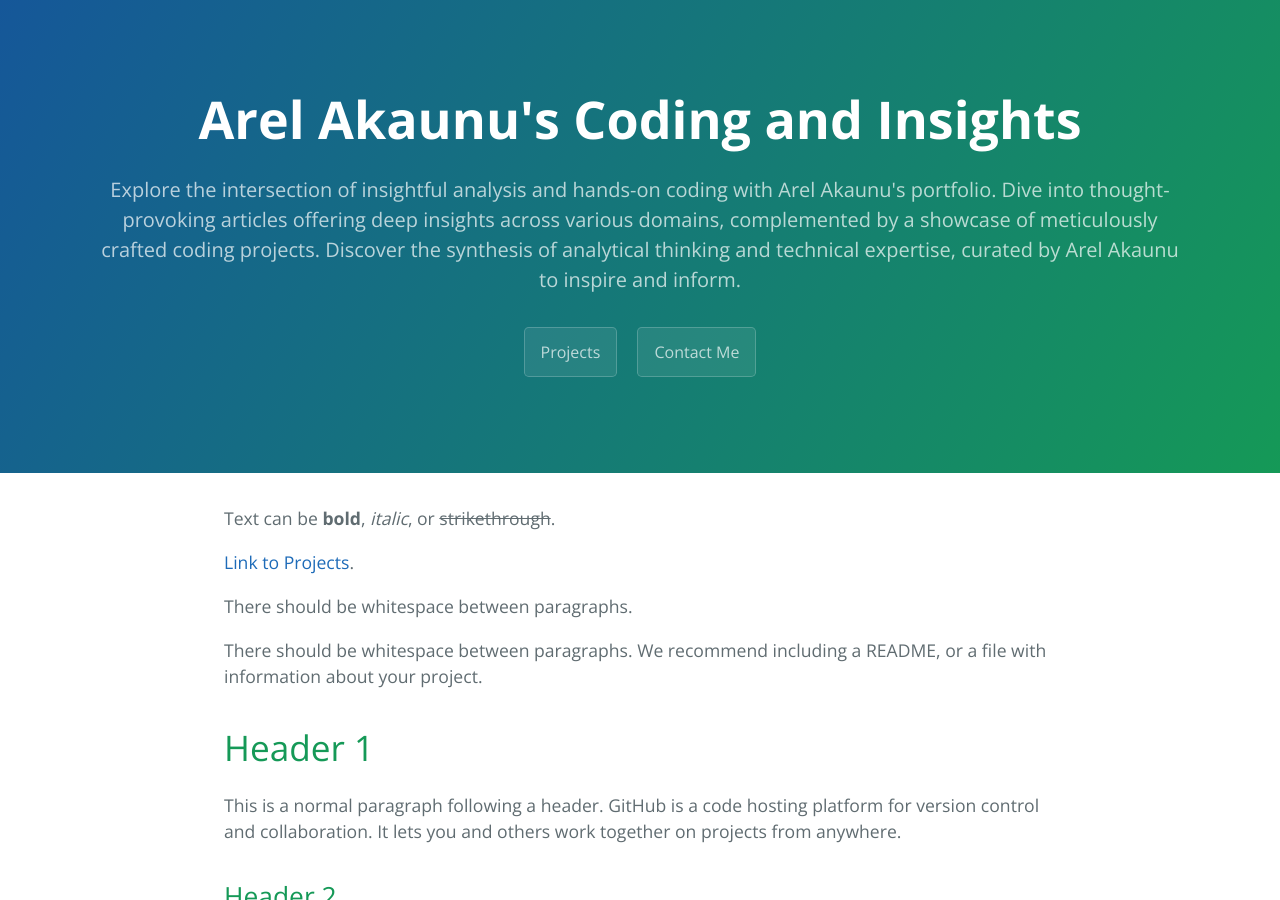
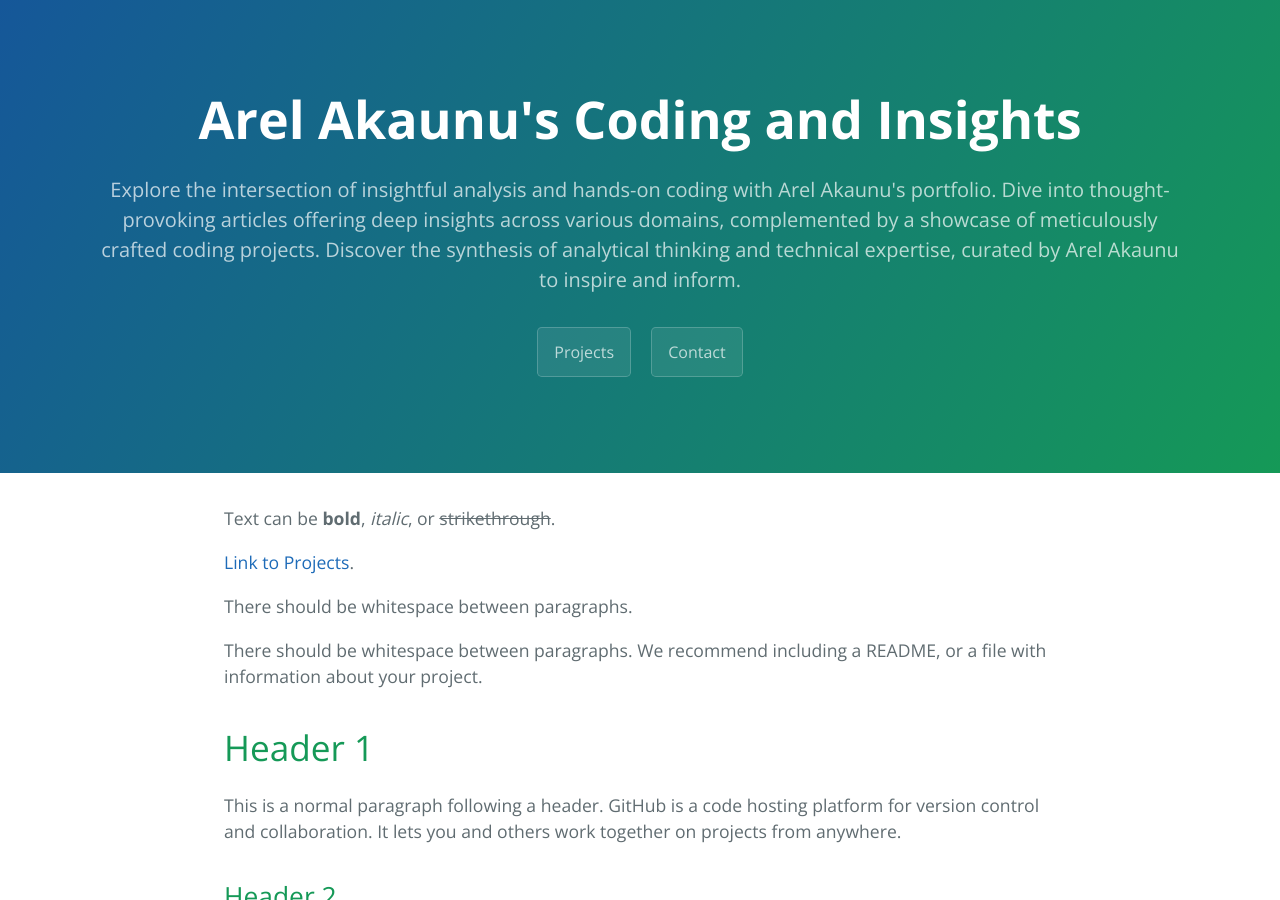
Before and after one commit to arelakaunu/arelakaunu.github.io, a Jekyll site: the page built from index.md, in a window 1280 px wide and 900 px high. Built offline with Jekyll 4.4.1, drawn with Linux system fonts in a browser that asks for light colours.

Commit message:
Update default.html

```diff
--- a/_layouts/default.html
+++ b/_layouts/default.html
@@ -19,11 +19,11 @@
       <h1 class="project-name">{{ page.title | default: site.title | default: site.github.repository_name }}</h1>
       <h2 class="project-tagline">{{ page.description | default: site.description | default: site.github.project_tagline }}</h2>
       {% if site.github.is_project_page %}
-        <a href="{{ https://arelakaunu.github.io/index.html }}" class="btn">Home/a>
+        <a href="{{ ./index.html }}" class="btn">Home/a>
       {% endif %}
       {% if site.show_downloads %}
-        <a href="{{ arelakaunu.github.io/projects.html }}" class="btn">Projects</a>
-        <a href="{{ arelakaunu.github.io/contact.html }}" class="btn">Contact Me</a>
+        <a href="{{ ./projects.html }}" class="btn">Projects</a>
+        <a href="{{ ./contact.html }}" class="btn">Contact</a>
       {% endif %}
     </header>
 
```
